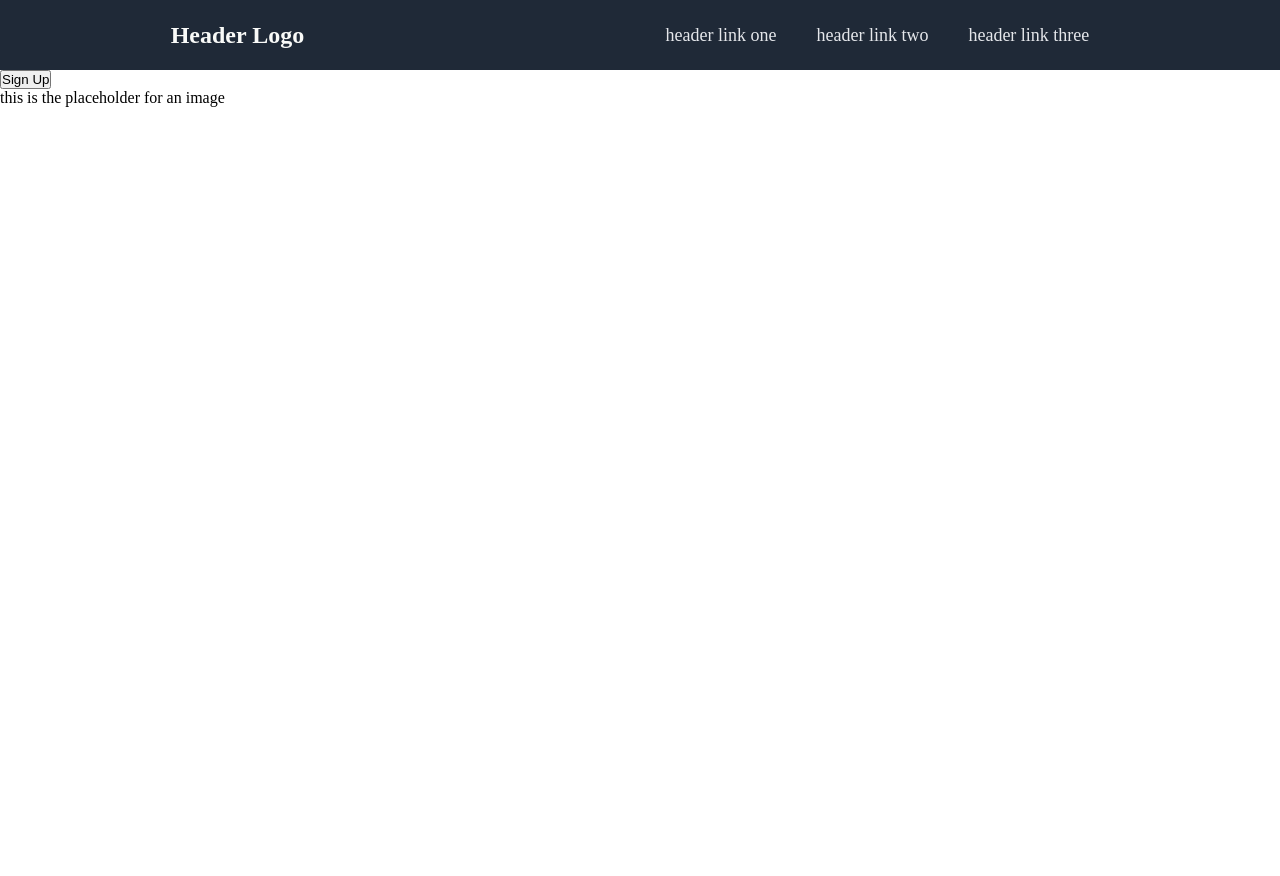
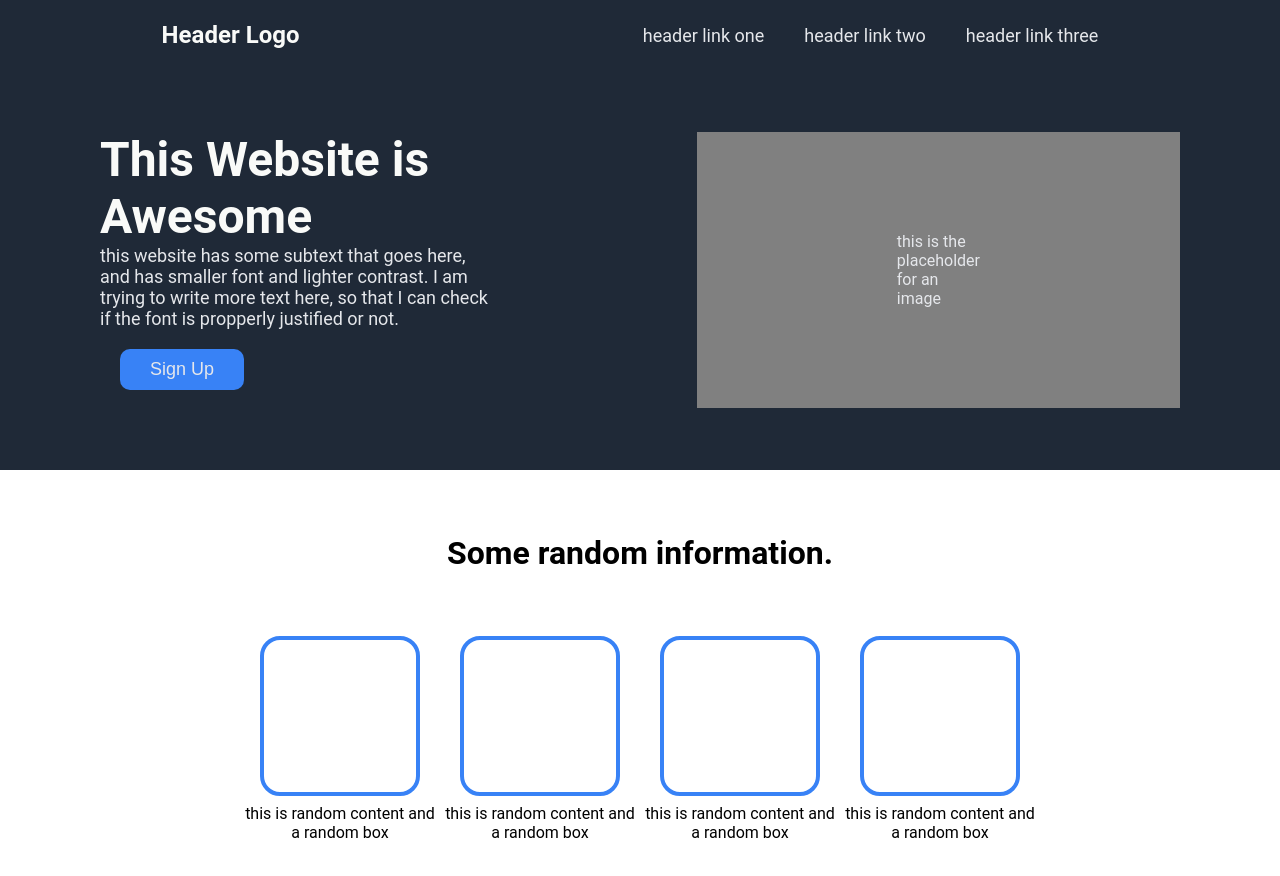
Before and after one commit to bajaj-aditya/demo-website, a plain HTML site: page index.html in a window 1280 px wide. Before the commit the page ends 800 px from the top, so only its background shows below. Drawn offline with Linux system fonts and the light colour scheme.

Commit message:
added the second section which has various boxes

```diff
--- a/index.html
+++ b/index.html
@@ -10,7 +10,7 @@
 <body>
     <header>
         <div class="logo">
-            <h1> Header Logo</h1>
+            <h2> Header Logo</h2>
         </div>
         <nav>
             <ul>
@@ -21,11 +21,37 @@
         </nav>
     </header>
     <main>
-        <div class="content-left">
-            <button class="cta">Sign Up</button>
-        </div>
-        <div class="content-right">this is the placeholder for an image</div>
+            <div class="content-left">
+                <h1 class="main-text">This Website is Awesome</h1>
+                <p1 class="wtf">this website has some subtext that goes here, and has smaller font and lighter contrast. I am trying to write more text here, so that I can check if the font is propperly justified or not.</p1>
+                </br>
+                <button class="cta">Sign Up</button>
+            </div>
+            <div class="content-right">this is the placeholder for an image</div>
+
     </main>
 
+    <h1 class="secondheader">Some random information.</h1>
+    <div class="card-container">
+
+        <div class="card">
+            <div class ="square"></div>
+          <p class="secondary">this is random content and a random box</p>
+        </div>
+        <div class="card">
+            <div class ="square"></div>
+          <p class="secondary">this is random content and a random box</p>
+        </div>
+        <div class="card">
+            <div class ="square"></div>
+          <p class="secondary">this is random content and a random box</p>
+        </div>
+        <div class="card">
+            <div class ="square"></div>
+          <p class="secondary">this is random content and a random box</p>
+        </div>
+
+
+    </div>
 </body>
 </html>
--- a/style.css
+++ b/style.css
@@ -2,6 +2,10 @@
     margin: 0;
     padding: 0;
     box-sizing: border-box;
+}
+
+body {
+    font-family: 'Roboto', sans-serif;
 }
 
 header{
@@ -24,7 +28,98 @@ ul li a{
     font-size: 18px;
 }
 
-h1{
+h2{
     color: #f9faf8;
     font-size: 24px;
 }
+
+main{
+    display: flex;
+    background: #1f2937;
+    height: 400px;
+    justify-content: space-around;
+    align-items: center;
+    flex: 1;
+
+}
+
+.main-text{
+    color: #f9faf8;
+    font-size: 48px;
+
+}
+
+.wtf{
+    font-size: 18px;
+    color: #e5e7eb;
+
+
+}
+
+.cta{
+    background-color: #3882f6;
+    color: #e5e7eb;
+    padding: 10px 30px;
+    display: inline-block;
+    margin: 20px 20px;
+    border: none;
+    border-radius: 10px;
+    text-align: center;
+    font-weight: 300;
+    font-size: large;
+
+}
+
+.content-right{
+
+    color:#e5e7eb;
+    background-color: gray;
+    padding: 100px 200px;
+    margin: 100px 100px;
+
+}
+
+.content-left{
+    padding: 50px 50px;
+    margin: 50px 50px;
+}
+
+.second{
+    display: flex;
+    flex-direction: row;
+    gap: 2em;
+    justify-content: center;
+    align-items: baseline;
+    text-align: center;
+
+}
+
+.square{
+    border: 4px solid #3882F6;
+    border-radius: 20px;
+    width: 160px;
+    height: 160px;
+}
+
+.card-container {
+    display: flex;
+    justify-content: center;
+    align-items: center;
+    flex-wrap: wrap;
+    margin: 3em 0 9em 0;
+}
+
+.card {
+    text-align: center;
+    max-width: 200px;
+    display: flex;
+    flex-direction: column;
+    align-items: center;
+    gap: 0.5em;
+}
+
+.secondheader{
+    text-align: center;
+    justify-content: baseline;
+    margin: 2em;
+}
```
